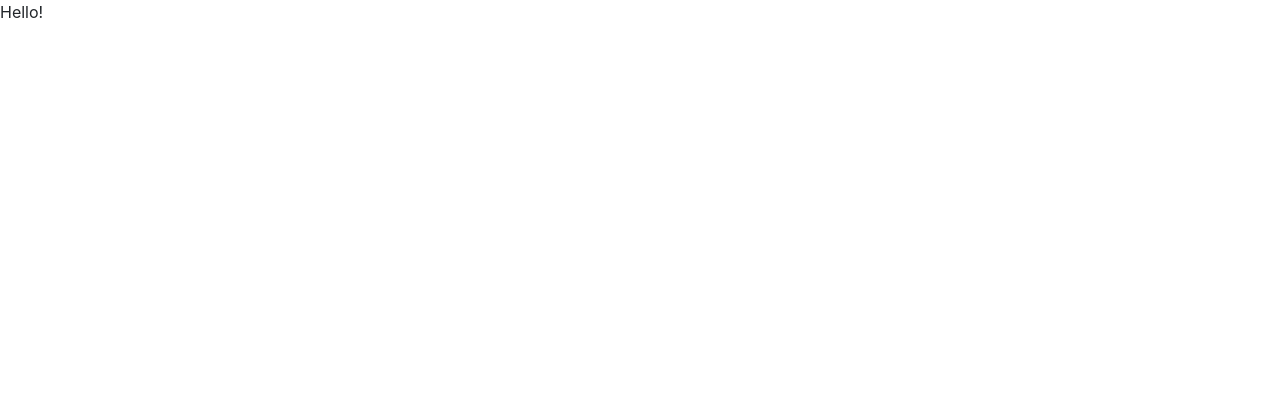
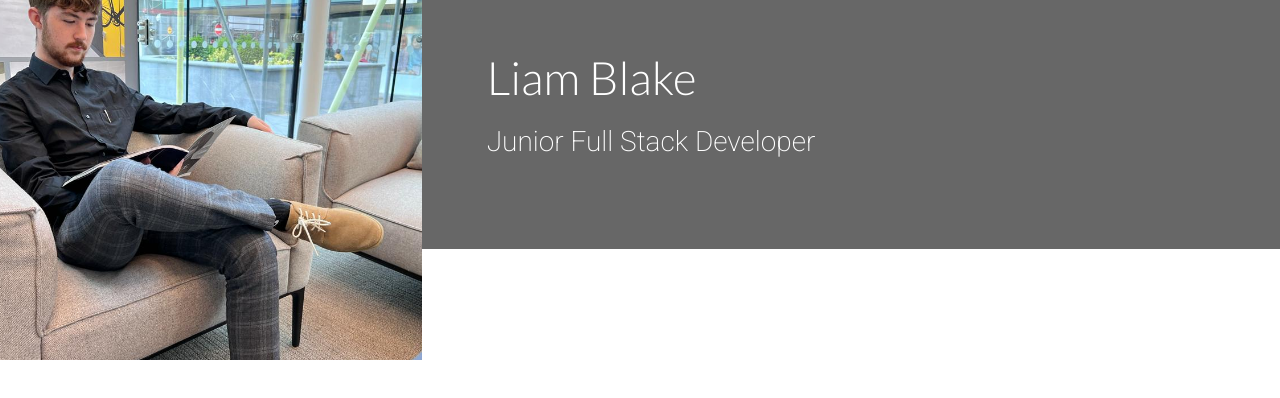
Before and after one commit to Liam-WB/Liam-WB-Portfolio-Website, a plain HTML site: page index.html in a window 1280 px wide. Drawn offline with nearby package versions, Linux system fonts and the light colour scheme.

Commit message:
-Add profile picture, header

```diff
--- a/assets/css/style.css
+++ b/assets/css/style.css
@@ -0,0 +1,42 @@
+@import url('https://fonts.googleapis.com/css?family=Roboto:100,200,300,400,500,600,700|Lato:100,200,300,400,500,600,700');
+
+.bg-color-name-title {
+    background-color: #676767;
+}
+
+header {
+    margin: 0;
+}
+
+.heading {
+    margin-left: 50px;
+}
+
+.logo {
+    background: url(../images/56d5436c-683d-4ac4-86a9-ed64db00db53.JPG);
+    background-position: center;
+    background-position-y: -130px;
+    background-repeat: no-repeat;
+    background-size: cover;
+    min-height: 360px;
+    transition: all .5s ease-in-out;
+    -moz-transition: all .5s ease-in-out;
+    -webkit-transition: all .5s ease-in-out;
+}
+
+.name {
+    font-family: "Lato", sans-serif;
+    font-weight: 300;
+    font-size: 46px;
+    margin-top: 50px;
+    color: #fff;
+}
+
+.title {
+    font-family: "Roboto", sans-serif;
+    font-weight: 200;
+    font-size: 28px;
+    margin-top: 20px;
+    margin-bottom: 90px;
+    color: #fff;
+}
--- a/index.html
+++ b/index.html
@@ -6,11 +6,25 @@
     <meta name="viewport" content="width=device-width, initial-scale=1.0">
     <link rel="stylesheet" href="https://cdn.jsdelivr.net/npm/bootstrap@4.6.2/dist/css/bootstrap.min.css" type="text/css" />
     <link rel="stylesheet" href="https://cdn.jsdelivr.net/npm/@fortawesome/fontawesome-free@6.2.1/css/fontawesome.min.css" type="text/css" />
+    <link rel="stylesheet" href="assets/css/style.css" type="text/css" />
     <title>Liam WB Portfolio Website</title>
 </head>
 <body>
     <header>
-        Hello!
+        <div class="row">
+            <a href="index.html" class="col-md-4 logo">
+
+            </a>
+            <div class="col-md-8">
+                <div class="row bg-color-name-title">
+                    <div class="col heading">
+                        <h1 class="name">Liam Blake</h1>
+                        <h2 class="title">Junior Full Stack Developer</h2>
+                    </div>
+                </div>
+
+            </div>
+        </div>
     </header>
     <section>
 
```
Also changed, not shown: assets/images/32d5a5ff-f879-426a-b34a-bb9248126abe.jpeg (added), assets/images/56d5436c-683d-4ac4-86a9-ed64db00db53.JPG (added).
